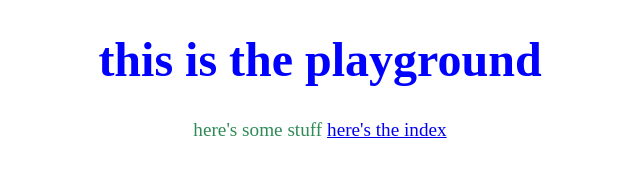
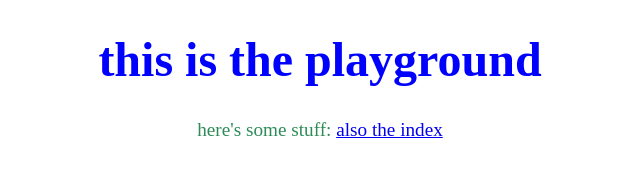
Before and after one commit to FwedwicDedwick/fuzzy-rotary-phone, a plain HTML site: page playground.html in a window 1280 px wide. Shown: the full height of the page, 320-960 px from the left. Drawn offline with Linux system fonts and the light colour scheme.

Commit message:
Update playground.html

```diff
--- a/playground.html
+++ b/playground.html
@@ -26,9 +26,9 @@ text-align: center;
 </h1>
 
 <p>
- here's some stuff
+ here's some stuff:
 
- <a href="https://fwedwicdedwick.github.io/fuzzy-rotary-phone/index.html">here's the index</a>
+ <a href="https://fwedwicdedwick.github.io/fuzzy-rotary-phone/index.html">also the index</a>
 
 </p>
 </body>
```
